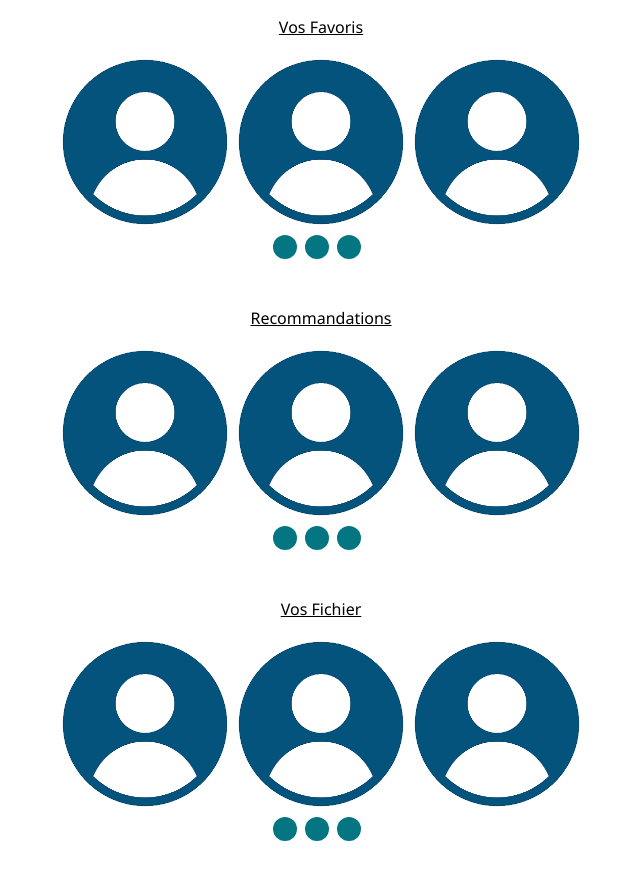
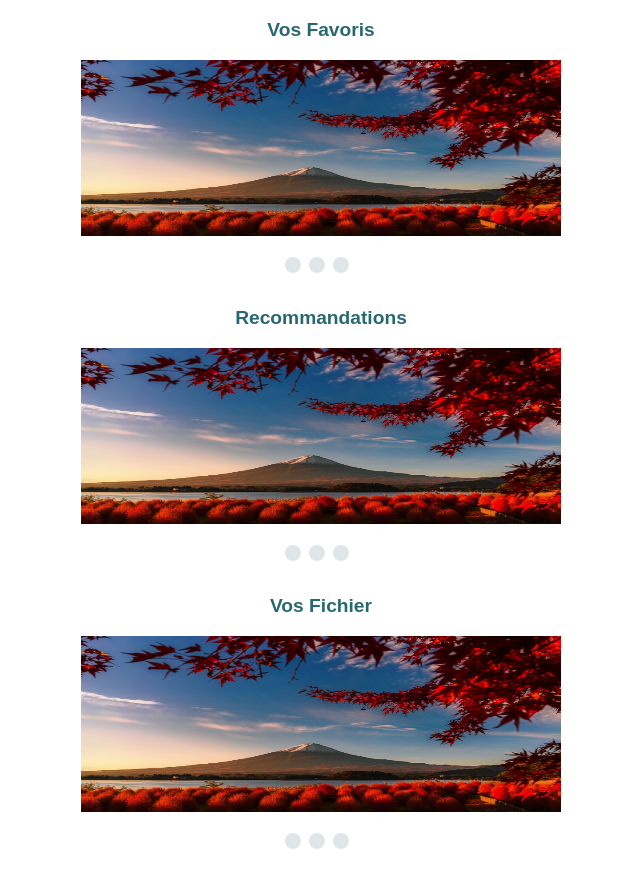
Before and after one commit to Luigitou/cesi-sources, a Vue app: page /#/tdb in a window 1280 px wide. Shown: the whole page, without its empty margins (319-959 px from the left). Built offline with nearby package versions, Linux system fonts and the light colour scheme.

Commit message:
Modification du Slider et resolution du problème de format

```diff
--- a/src/components/TDB/Images.vue
+++ b/src/components/TDB/Images.vue
@@ -19,7 +19,7 @@ export default {
 .Images{
     img{
         height: 11rem;
-        width: 11rem;
+        width: 30rem;
     }
 }
 </style>
--- a/src/components/TDB/Sliders.vue
+++ b/src/components/TDB/Sliders.vue
@@ -3,78 +3,105 @@
          <p>{{Text}}</p>
       <div class="wrapperSliderImages">
         <div class="wrapperImages" v-for="images in Img" :key="images">
-          <Images v-bind:Text='images["Text"]' />
+          <div v-bind:class='IdActive===images["ID"]? "Fadein wrapperShow":"FadeOut wrapperShow"'>
+            <Images
+                v-bind:Text='images["Text"]'
+                v-bind:ID='images["ID"]'
+            />
+          </div>
         </div>
       </div>
       <div class="wrapperButton">
-         <span class="dot" onclick="currentSlide(1)"></span>
-         <span class="dot" onclick="currentSlide(2)"></span>
-         <span class="dot" onclick="currentSlide(3)"></span>
+         <span class="dot" v-on:click="Image(0)"></span>
+         <span class="dot" v-on:click="Image(1)"></span>
+         <span class="dot" v-on:click="Image(2)"></span>
       </div>
     </div>
 </template>
 
 <script>
 import Images from "./Images.vue"
-
 export default {
+    data () {
+      return {
+        IdActive: 0
+      }
+    },
     name: 'Sliders',
     components:{
         Images
     },
     props:{
         Text:String,
-        Img:String
+        Img:Array,
+        ID:Number
+    },
+    methods:{
+      Image(id){
+        console.log(id)
+        console.log(this.$props.ID)
+        this.$data.IdActive = id
+      }
     }
 };
 </script>
 
 
 <style lang="scss" scoped>
-
 .Sliders{
-  justify-content: center;
-
     p{
       display: flex;
       justify-content: center;
-      font-size: 1rem;
-      text-decoration: underline;
+      font-size: 1.2rem;
+      color: #296870;
+      font-family: sans-serif;
+      font-weight: bold;
     }
-
   .wrapperSliderImages{
     display: flex;
     justify-content: center;
-
+    margin-bottom: 1rem;
 
     .wrapperImages{
       display: inline-block;
       flex-direction: row;
-      width: auto;
+
+      .FadeOut{
+        position: fixed;
+        left: 200%;
+        opacity: 0;
+        transition: visibility 0s 0.5s, opacity 0.5s ease-in-out;
+      }
+
+      .Fadein {
+        visibility: visible;
+        opacity: 1;
+        transition: opacity 0.5s ease-in-out;
+      }
     }
   }
-
   .wrapperButton{
     display: flex;
     flex-direction: row;
     justify-content: center;
-
       .dot {
         cursor: pointer;
-        height: 1.5rem;
-        width: 1.5rem;
+        height: 1rem;
+        width: 1rem;
         margin-right: 0.5rem;
-        margin-bottom: 2rem;
-        background-color: #037682;
+        margin-bottom: 0.9rem;
+        background-color: #e0e6e7;
         border-radius: 50%;
         display: inline-block;
-        transition: background-color 0.4s ease;
+        transition: background-color 0.6s ease;
+        transition: transform 250ms;
 
      }
         .active, .dot:hover {
         background-color: #FF914D;
+        transform: translateY(-5px);
     }
+
   }
 }
-
 </style>
--- a/src/components/TDB/TDBMid.vue
+++ b/src/components/TDB/TDBMid.vue
@@ -1,16 +1,21 @@
 <template>
     <div class="TDBMid">
       <div class="wrapper" v-for="slider in Sliderlist " :key="slider">
-       <Sliders v-bind:Text='slider["Text"]' v-bind:Img='slider["ImagesList"]' />
-      </div>
+       <Sliders
+            v-bind:Text='slider["Text"]'
+            v-bind:Img='slider["ImagesList"]'
+            v-bind:ID='slider["ID"]'
+        />
+        </div>
     </div>
 </template>
 
 
 <script>
 import Sliders from "./Sliders.vue"
-import test from "../../../src/assets/Accueil/Profile.png"
-
+import img1 from "../../../src/assets/TDB/Recommandations/image1.jpg"
+import img2 from "../../../src/assets/TDB/Recommandations/image2.jpg"
+import img3 from "../../../src/assets/TDB/Recommandations/image3.jpg"
 export default {
     name: 'TDBMid',
     components:{
@@ -21,43 +26,55 @@ export default {
             Sliderlist: [
                 {
                     Text: "Vos Favoris",
+                    ID: 0,
                     ImagesList: [
                         {
-                            Text: test
+                            Text: img1,
+                            ID: 0
                         },
                         {
-                            Text: test
+                            Text: img2,
+                            ID: 1
                         },
                         {
-                            Text: test
+                            Text: img3,
+                            ID: 2
                         }
                     ]
                 },
                 {
                     Text: "Recommandations",
+                    ID: 1,
                     ImagesList: [
                         {
-                            Text: test
+                            Text: img1,
+                            ID: 0
                         },
                         {
-                            Text: test
+                            Text: img2,
+                            ID: 1
                         },
                         {
-                            Text: test
+                            Text: img3,
+                            ID: 2
                         }
                     ]
                 },
                 {
                     Text: "Vos Fichier",
+                    ID: 2,
                     ImagesList: [
                         {
-                            Text: test
+                            Text: img1,
+                            ID: 0
                         },
                         {
-                            Text: test
+                            Text: img2,
+                            ID: 1
                         },
                         {
-                            Text: test
+                            Text: img3,
+                            ID: 2
                         }
                     ]
                 }
@@ -65,11 +82,11 @@ export default {
         }
     }
 };
-
-
 </script>
 
 
 <style lang="scss" scoped>
+.TDBMid{
+    }
 
 </style>
```
